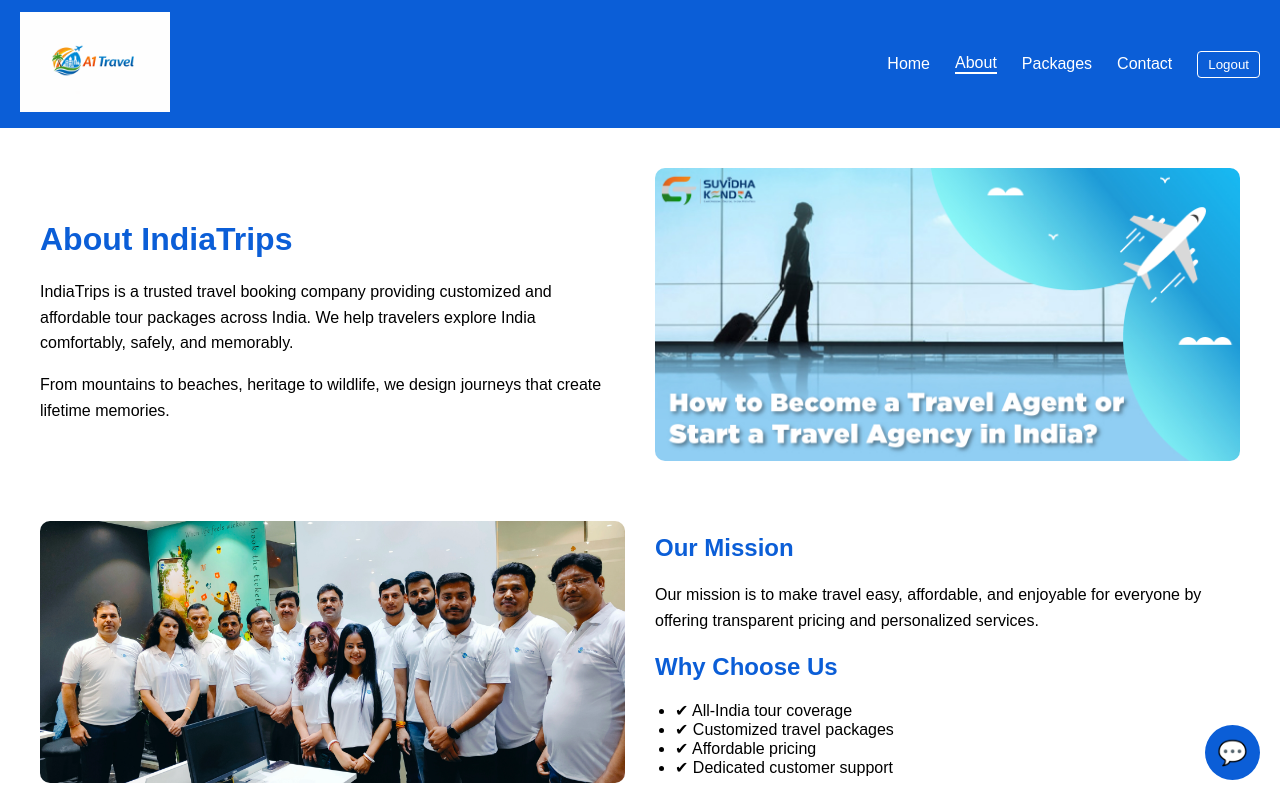
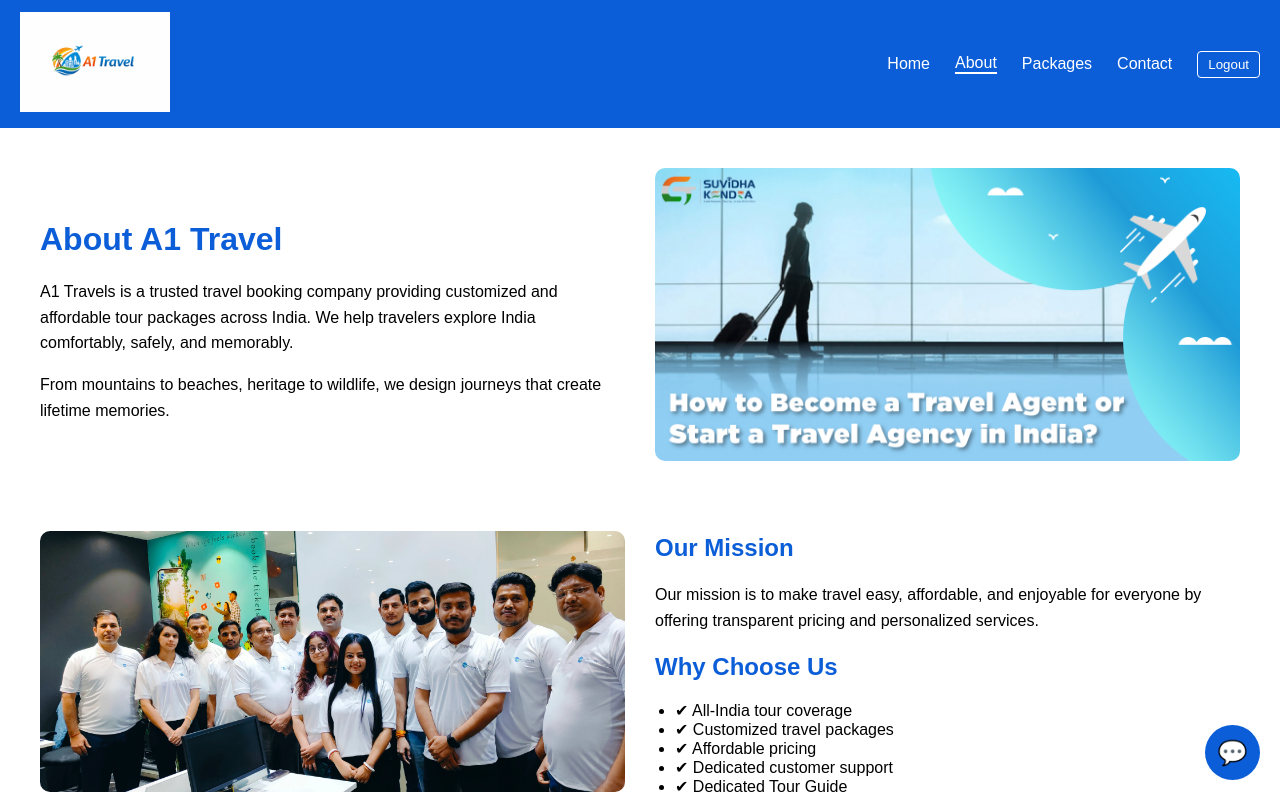
Before and after one commit to gagansa25/travel-company, a React (Vite) app in the folder travel-company/: page /about in a window 1280 px wide. Shown: the top 800 px of the page. Built offline with nearby package versions, Linux system fonts and the light colour scheme.

Commit message:
fix: Update company name and enhance mission statement in About page

```diff
--- a/travel-company/src/pages/About.jsx
+++ b/travel-company/src/pages/About.jsx
@@ -8,9 +8,9 @@ function About() {
       {/* Section 1 */}
       <div className="about-section">
         <div className="about-text">
-          <h1>About IndiaTrips</h1>
+          <h1>About A1 Travel</h1>
           <p>
-            IndiaTrips is a trusted travel booking company providing
+            A1 Travels is a trusted travel booking company providing
             customized and affordable tour packages across India.
             We help travelers explore India comfortably, safely,
             and memorably.
@@ -42,6 +42,8 @@ function About() {
             <li>✔ Customized travel packages</li>
             <li>✔ Affordable pricing</li>
             <li>✔ Dedicated customer support</li>
+            <li>✔ Dedicated Tour Guide</li>
+
           </ul>
         </div>
 
```
